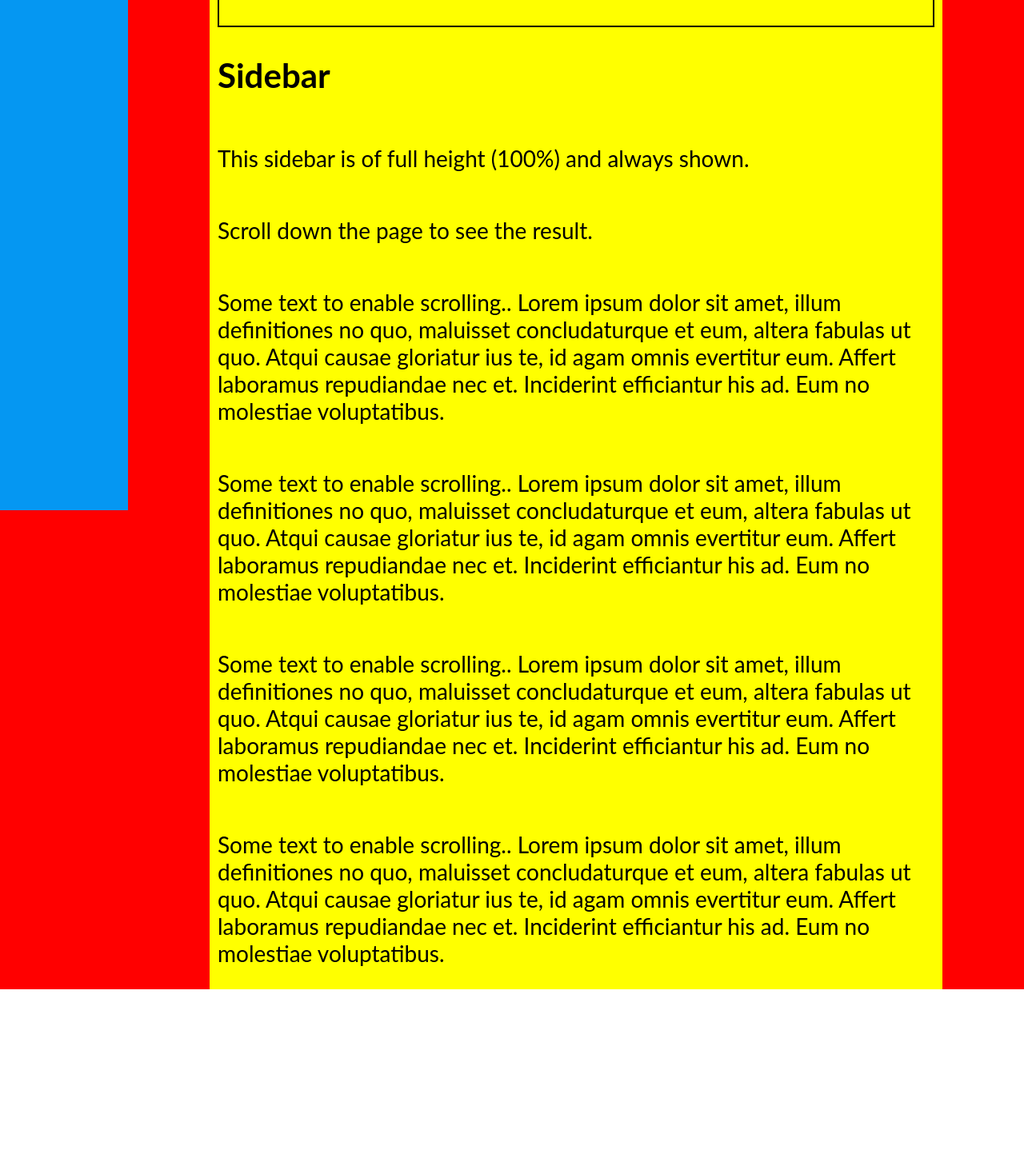
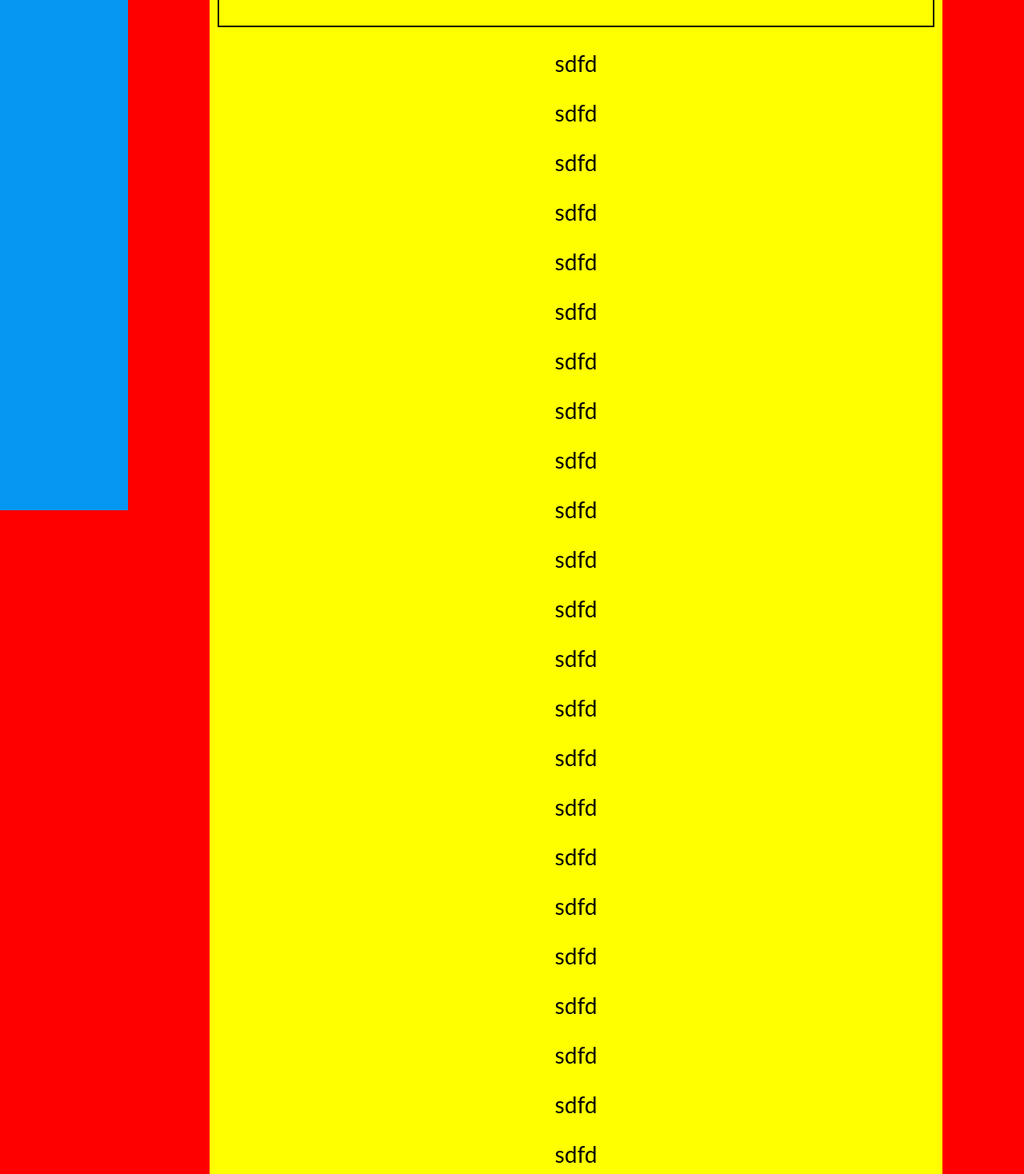
Before and after one commit to WilliamPerezBeltran/prueba_react_js, a React (Create React App) app: page / in a window 1280 px wide. Shown: the part 182-1650 px from the top of the page at 80% size. Before the commit the page ends 1419 px from the top, so only its background shows below. Built offline with nearby package versions, Linux system fonts and the light colour scheme.

Commit message:
add movielist

```diff
--- a/package.json
+++ b/package.json
@@ -5,6 +5,7 @@
   "dependencies": {
     "react": "^16.12.0",
     "react-dom": "^16.12.0",
+    "react-grid-system": "^6.0.6",
     "react-responsive-modal": "^4.0.1",
     "react-scripts": "3.2.0"
   },
--- /dev/null
+++ b/src/js/components/MovieList.js
@@ -0,0 +1,35 @@
+import React, { Component } from "react";
+
+class MovieList extends Component {
+	render() {
+		return (
+			<div>
+			<p>sdfd</p>
+			<p>sdfd</p>
+			<p>sdfd</p>
+			<p>sdfd</p>
+			<p>sdfd</p>
+			<p>sdfd</p>
+			<p>sdfd</p>
+			<p>sdfd</p>
+			<p>sdfd</p>
+			<p>sdfd</p>
+			<p>sdfd</p>
+			<p>sdfd</p>
+			<p>sdfd</p>
+			<p>sdfd</p>
+			<p>sdfd</p>
+			<p>sdfd</p>
+			<p>sdfd</p>
+			<p>sdfd</p>
+			<p>sdfd</p>
+			<p>sdfd</p>
+			<p>sdfd</p>
+			<p>sdfd</p>
+			<p>sdfd</p>
+			</div>
+		);
+	}
+}
+
+export default MovieList;
--- a/src/js/components/Movies.js
+++ b/src/js/components/Movies.js
@@ -1,9 +1,8 @@
 import React from "react";
 import movies from "./Movies.css";
 import ButtonMovie from "./ButtonMovie";
-
-
-
+import MovieList from "./MovieList";
+import { Container, Row, Col } from "react-grid-system";
 
 function Movies() {
   return (
@@ -17,7 +16,7 @@ function Movies() {
                   <h2>Sidebar</h2>
                 </div>
                 <div class="Movies-new-movie">
-                  <ButtonMovie/>
+                  <ButtonMovie />
                 </div>
               </div>
 
@@ -29,6 +28,13 @@ function Movies() {
               </div>
             </div>
           </div>
+
+          <Container>
+            <Row>
+
+              <MovieList movies={movies} />
+            </Row>
+          </Container>
 
           <h2>Sidebar</h2>
           <p>This sidebar is of full height (100%) and always shown.</p>
```
Also changed, not shown: 1 other file (tests, documents, lock files or other folders).
